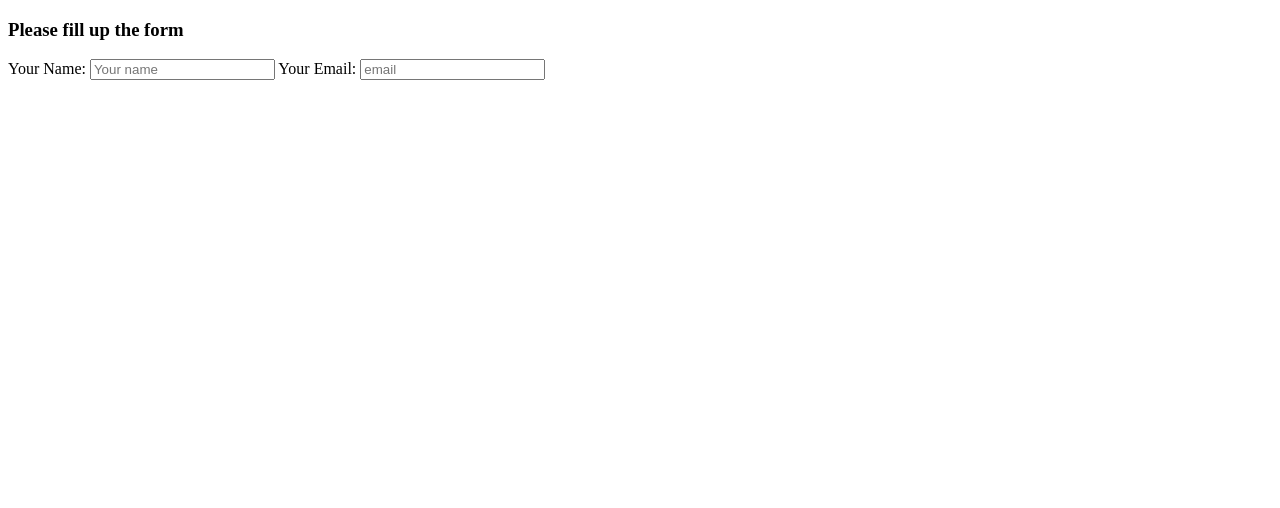
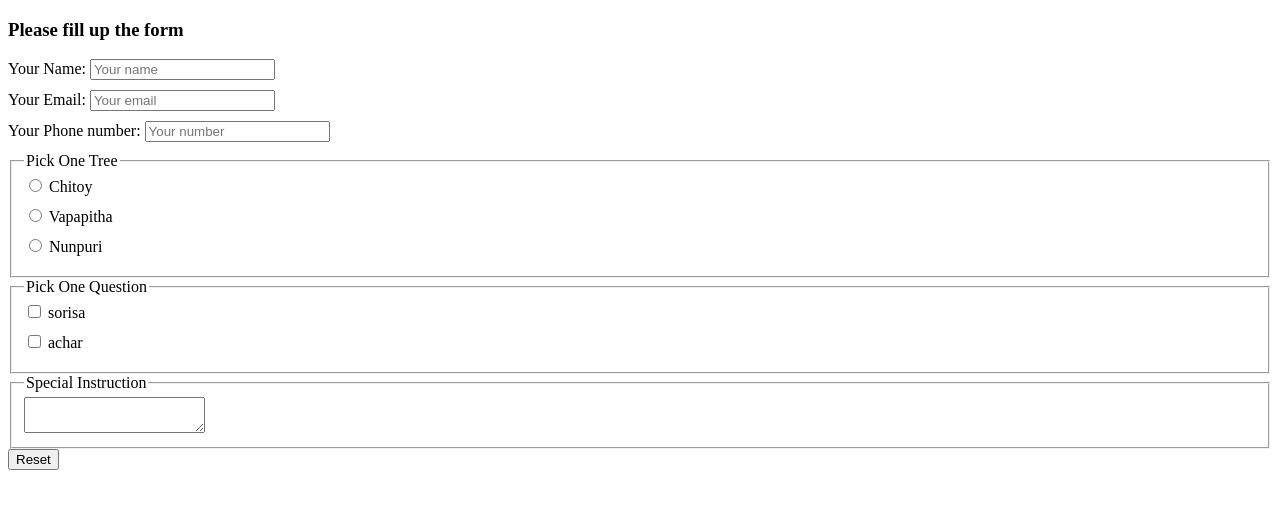
Before and after one commit to sheikshadi/11-simple-website, a plain HTML site: page form.html in a window 1280 px wide. Drawn offline with Linux system fonts and the light colour scheme.

Commit message:
view table

```diff
--- a/form.html
+++ b/form.html
@@ -4,6 +4,12 @@
     <meta charset="UTF-8">
     <meta name="viewport" content="width=device-width, initial-scale=1.0">
     <title>This is form.</title>
+    <style>
+        label{
+            display: block;
+            margin-bottom: 10px;
+        }
+    </style>
 </head>
 <body>
     <header></header>
@@ -15,8 +21,58 @@
                     <input id="name" placeholder="Your name">
                 </label>
                 <label for="email"> Your Email:
-                    <input id="email" placeholder="email">
+                    <input id="email" placeholder="Your email">
                 </label>
+                <label for="number">Your Phone number:
+                    <input id="number" placeholder="Your number">
+                </label>
+
+                <fieldset>
+                    <legend>Pick One Tree</legend>
+                    <label for="chitoy">
+                        <input
+                        type="radio"
+                        name="pitha"
+                        id="chitoy"
+                        >
+                        Chitoy
+                    </label>
+
+                    <label for="vapapitha">
+                        <input
+                        name="pitha"
+                        id="vapapitha"
+                        type="radio">
+                        Vapapitha
+                    </label>
+
+                    <label for="nunpuri">
+                        <input
+                        name="pitha"
+                        id="nunpuri"
+                        type="radio">
+                        Nunpuri
+                    </label>
+                </fieldset>
+
+                <fieldset>
+                    <legend>Pick One Question</legend>
+                    <label for="sorisa">
+                        <input type="checkbox" name="vorta" id="vorta">
+                        sorisa
+                    </label>
+
+                    <label for="achar">
+                        <input type="checkbox" name="vorta" id="achar">
+                        achar
+                    </label>
+                </fieldset>
+
+                <fieldset>
+                    <legend>Special Instruction</legend>
+                    <textarea name="" id="text"></textarea>
+                </fieldset>
+                <input type="reset" value="Reset">
             </form>
         </section>
     </main>
```
